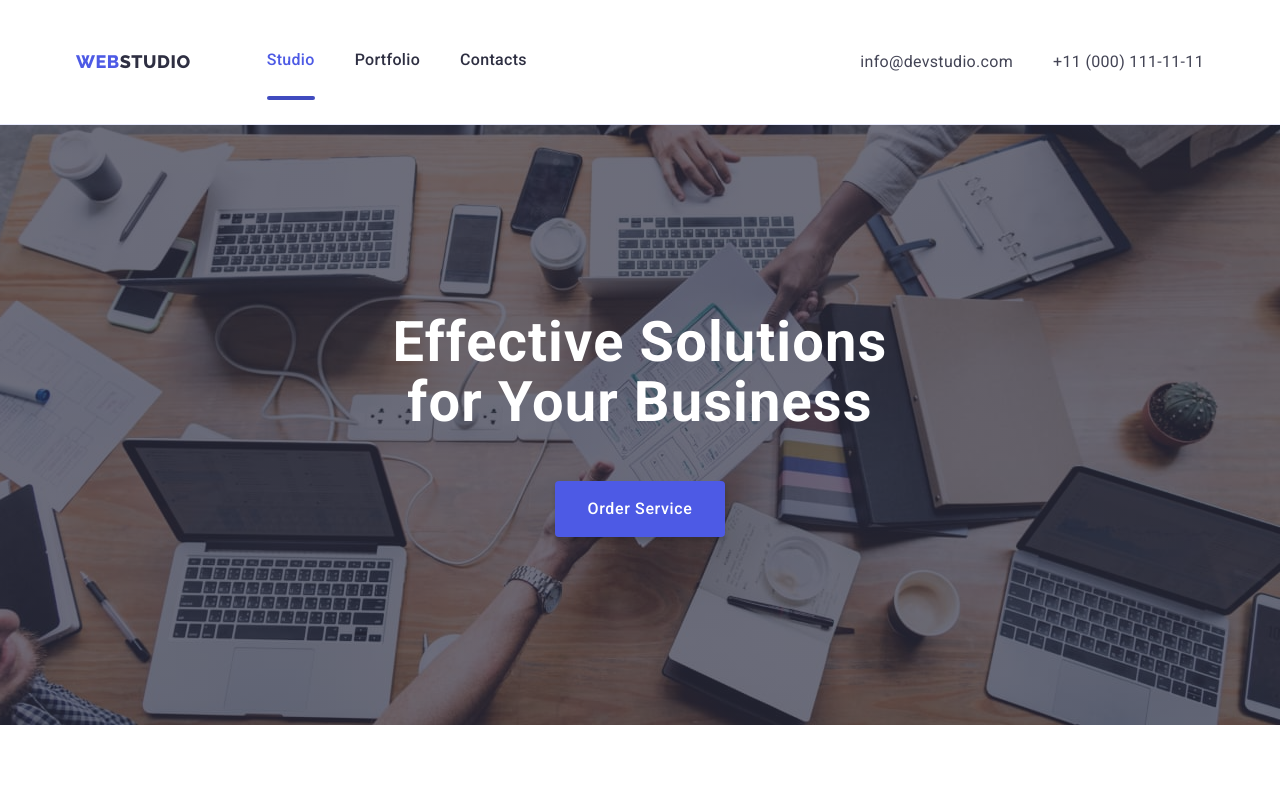
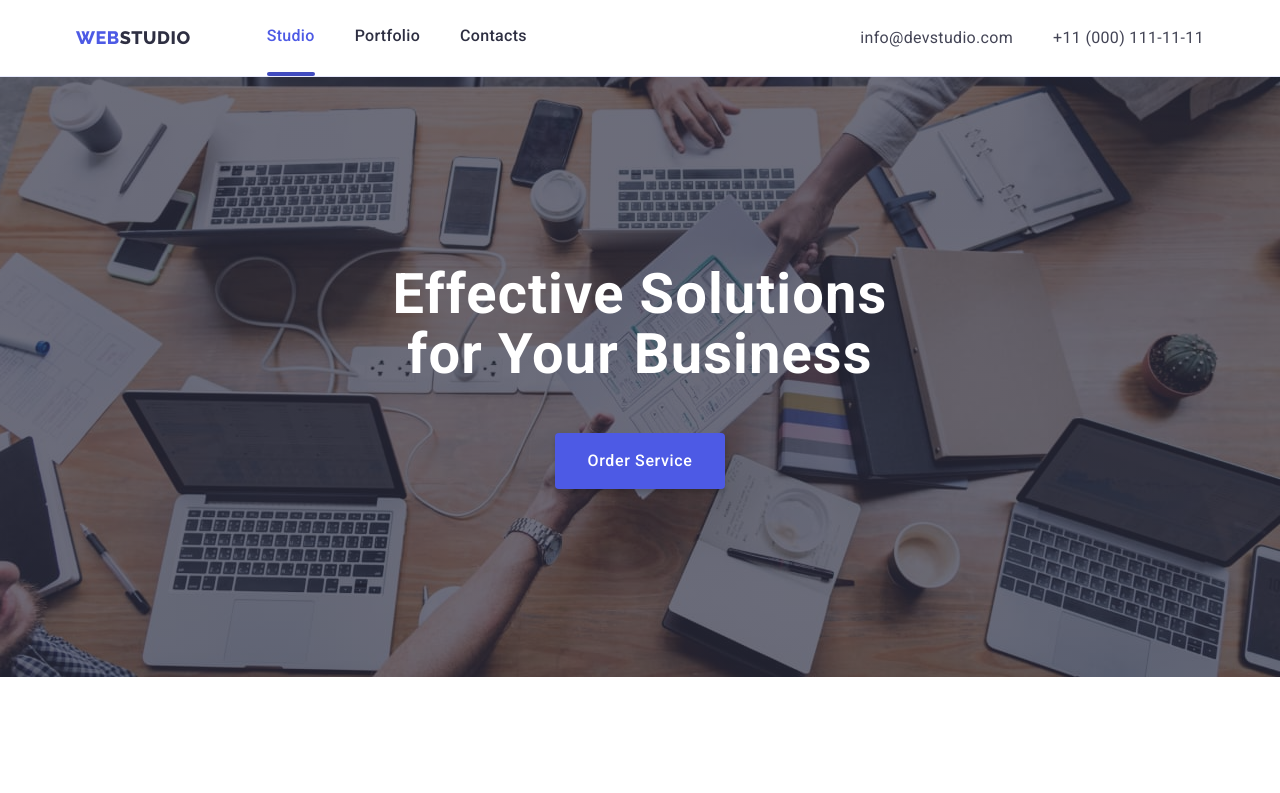
Before and after one commit to Anastasiia-1709/goit-markup-hw-0, a plain HTML site: page index.html in a window 1280 px wide. Shown: the top 793 px of the page. Drawn offline with nearby package versions, Linux system fonts and the light colour scheme.

Commit message:
Update index.html

```diff
--- a/index.html
+++ b/index.html
@@ -20,7 +20,7 @@
   </head>
   <body>
     <!--Header-->
-    <header style="padding: 24px 0; border-bottom: 1px solid #e7e9fc">
+    <header style="border-bottom: 1px solid #e7e9fc">
       <div class="container header">
         <nav class="site-nav">
           <a href="./index.html" class="logo"><span>WEB</span>STUDIO</a>
```
